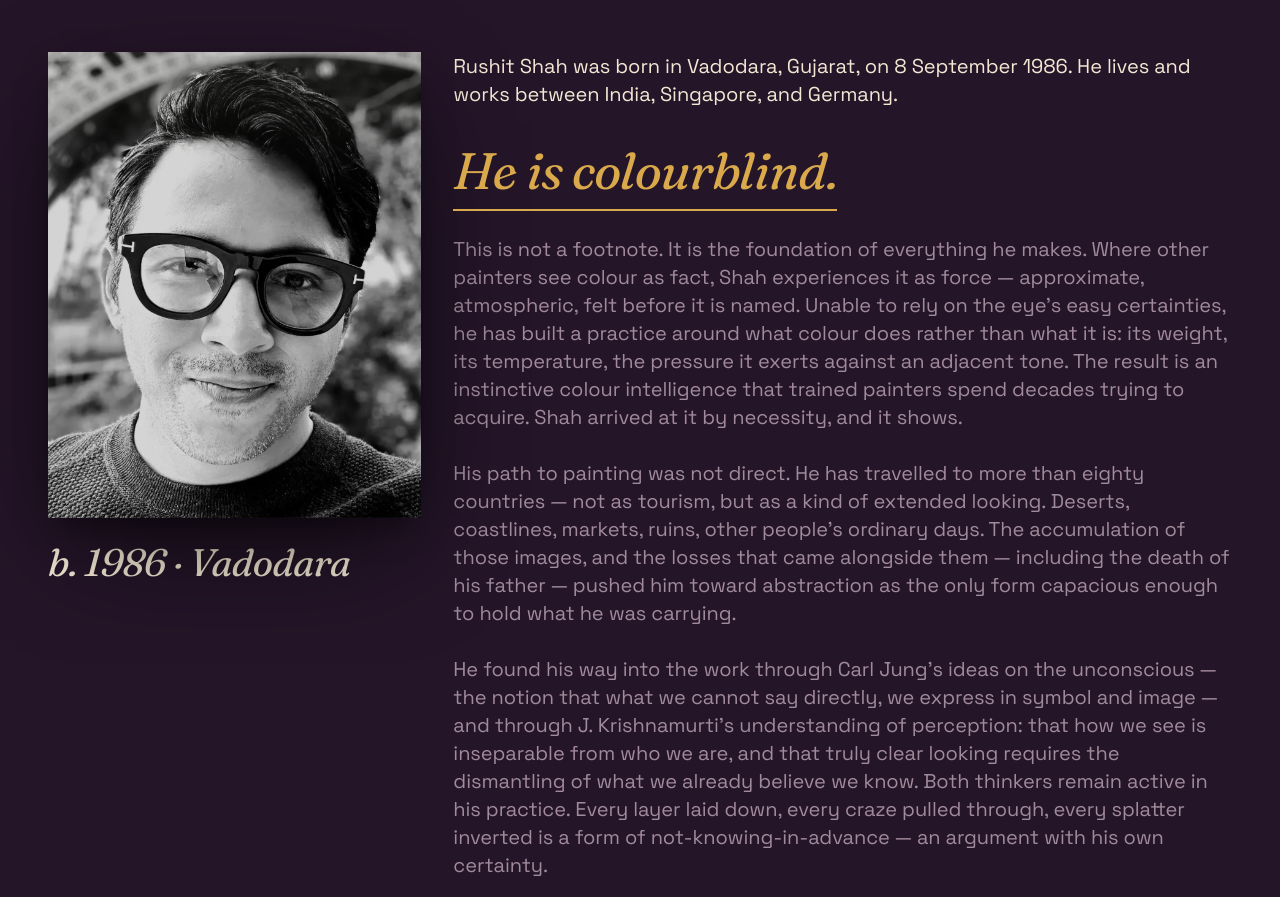
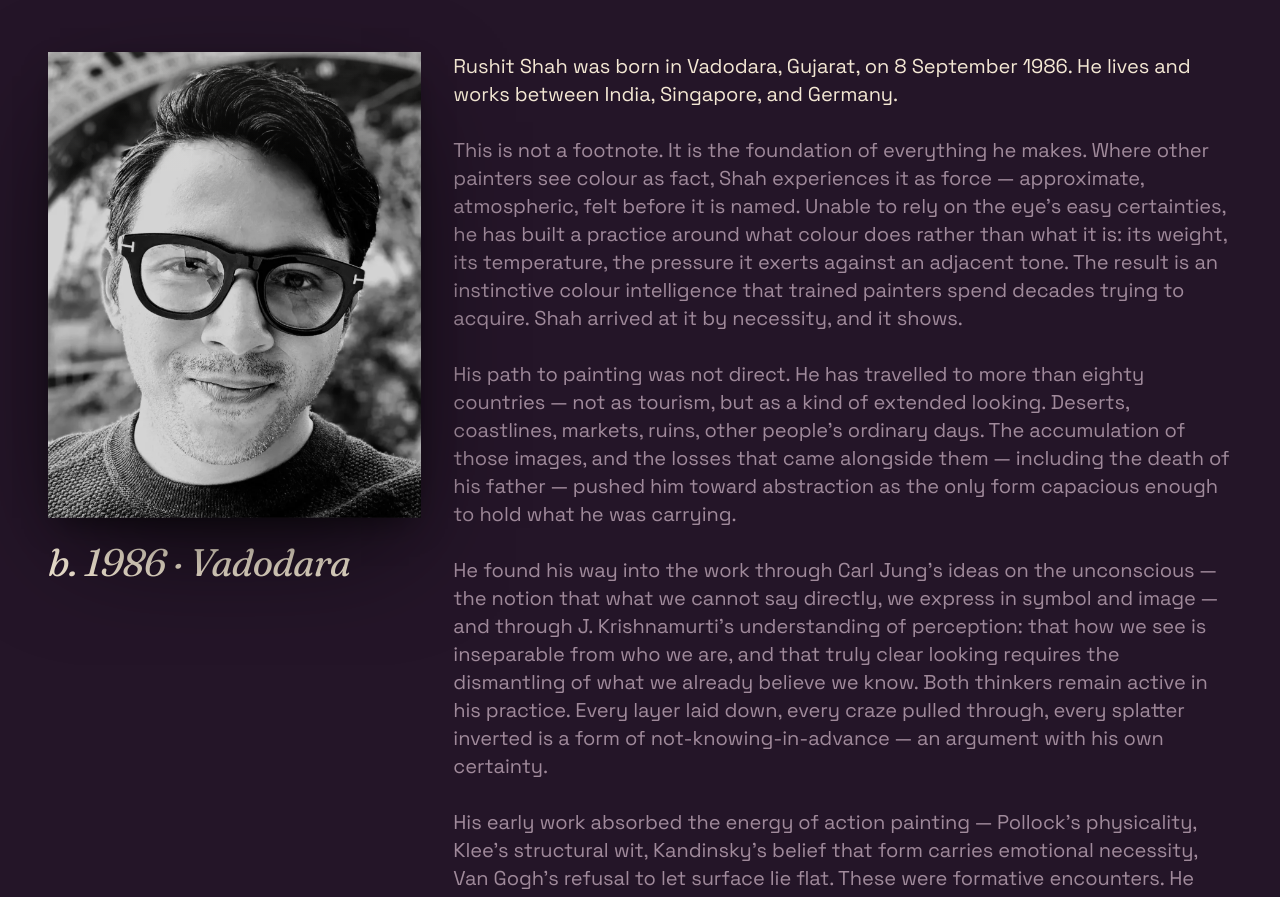
Before and after one commit to hunternodes/rushit-shah-portfolio, a Next.js app: page /artist in a window 1280 px wide. Shown: the part 860-1757 px from the top of the page. Built offline with nearby package versions, Linux system fonts and the light colour scheme.

Commit message:
content(artist): remove the 'He is colourblind.' pullquote from the long-version biography

```diff
--- a/app/(public)/artist/page.tsx
+++ b/app/(public)/artist/page.tsx
@@ -273,32 +273,6 @@ export default function ArtistPage() {
                   </p>
                 </Reveal>
 
-                {/* Dramatic callout — "He is colourblind." */}
-                <motion.p
-                  initial={{ opacity: 0, y: 30, scale: 0.96 }}
-                  whileInView={{ opacity: 1, y: 0, scale: 1 }}
-                  viewport={{ once: true, margin: '-10%' }}
-                  transition={{ duration: 0.9, ease: [0.22, 1, 0.36, 1] }}
-                  className="in-serif relative"
-                  style={{
-                    color: 'var(--lime)',
-                    fontSize: 'clamp(2rem, 4vw, 3.4rem)',
-                    lineHeight: 1.02,
-                    padding: '0.6rem 0',
-                  }}
-                >
-                  He is colourblind.
-                  <motion.span
-                    aria-hidden
-                    initial={{ scaleX: 0 }}
-                    whileInView={{ scaleX: 1 }}
-                    viewport={{ once: true, margin: '-10%' }}
-                    transition={{ duration: 1.1, delay: 0.4, ease: [0.22, 1, 0.36, 1] }}
-                    className="absolute left-0 -bottom-1 h-[2px] origin-left"
-                    style={{ background: 'var(--lime)', width: '7.5em' }}
-                  />
-                </motion.p>
-
                 <Reveal delay={0.05}>
                   <p style={{ color: 'var(--dim)' }}>
                     This is not a footnote. It is the foundation of everything he
```
Also changed, not shown: .claude/settings.local.json.
